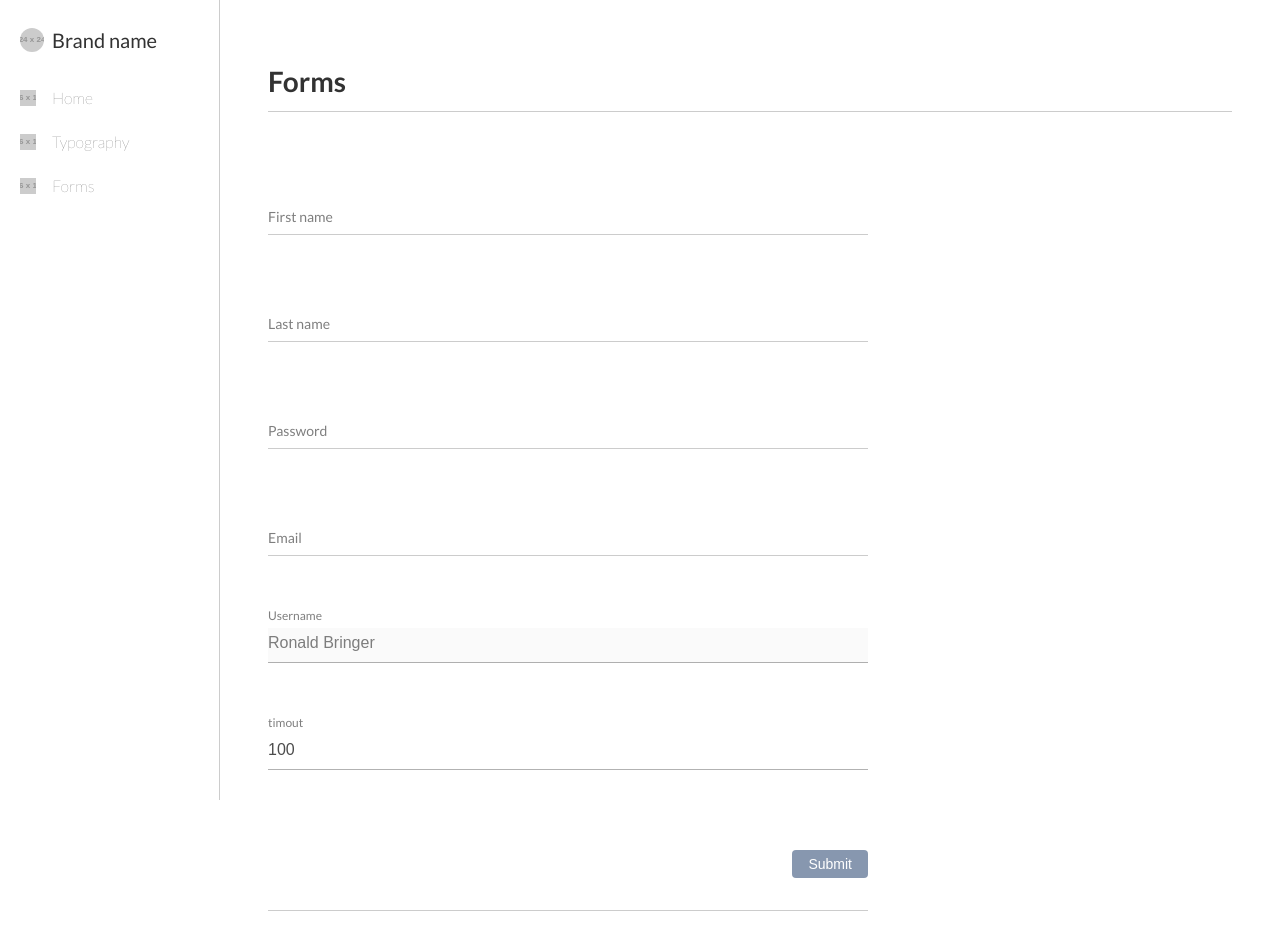
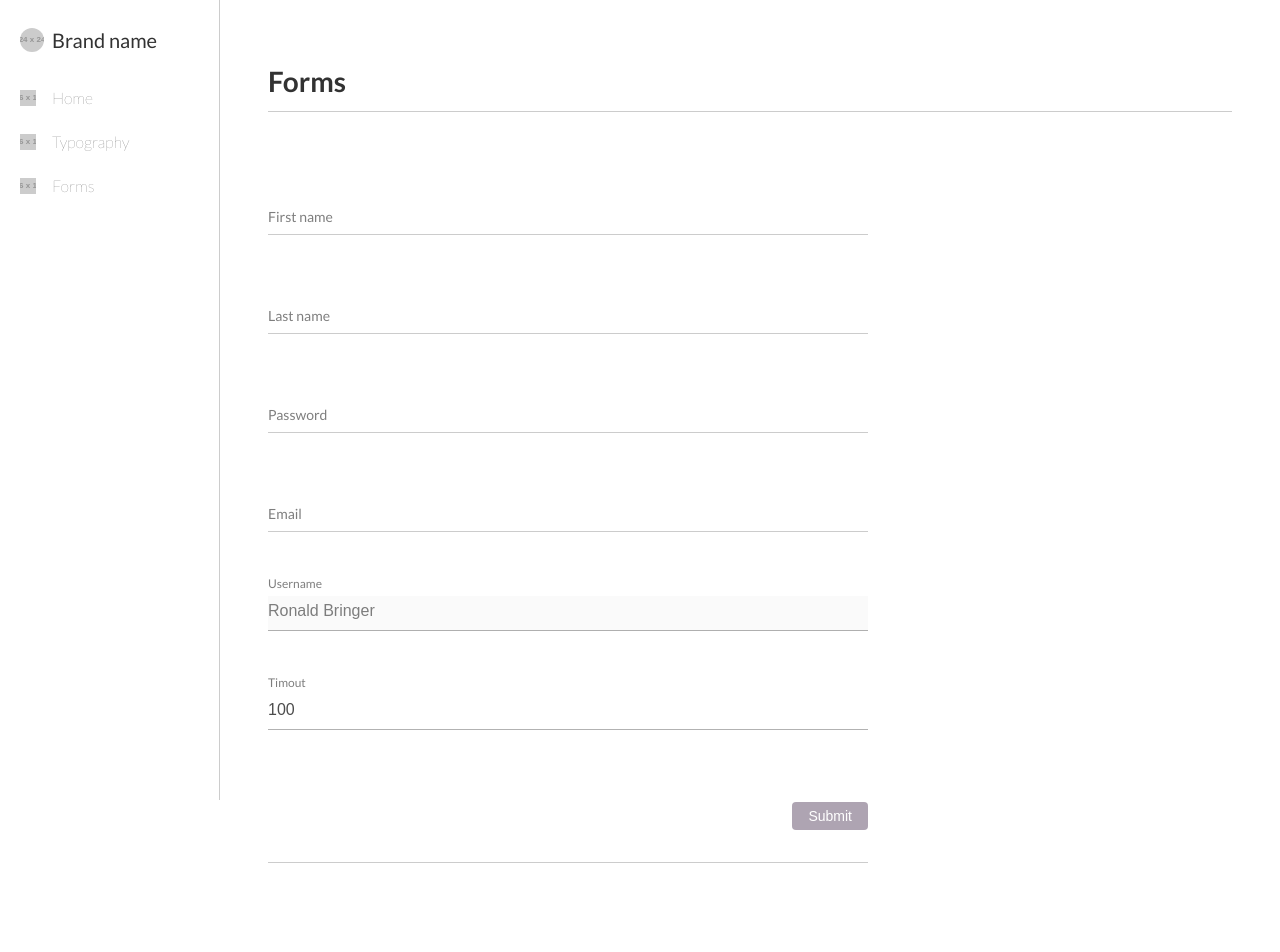
Before and after one commit to mccannm11/electronic-warrants, a React (Create React App) app: page /forms in a window 1280 px wide. Shown: the top 952 px of the page. Built offline with nearby package versions, Linux system fonts and the light colour scheme.

Commit message:
Unsure but looks like button states

```diff
--- a/src/inputs/Button.tsx
+++ b/src/inputs/Button.tsx
@@ -1,7 +1,8 @@
 import styled, { css } from "styled-components"
-import React, { FC, HTMLAttributes, HTMLProps } from "react"
+import React, { FC, HTMLAttributes, useEffect } from "react"
 import { Color, Colors } from "../styles/Colors"
 import { animate } from "../styles/Mixins"
+import { useForm, useFormContext } from "react-hook-form"
 
 type ButtonSize = "small" | "medium" | "large"
 
@@ -20,30 +21,92 @@ const ButtonPaddings: Record<ButtonSize, any> = {
   `
 }
 
+const ButtonStateStyles = {
+  ready: css`
+    cursor: pointer;
+    pointer-events: all;
+  `,
+  disabled: css`
+    pointer-events: none;
+    cursor: not-allowed;
+  `,
+  loading: css`
+    cursor: wait;
+    pointer-events: none;
+  `
+}
+
+function calculateBackgroundColor(props: ButtonProps) {
+  switch (props.state) {
+    case "ready":
+      return Colors[props.color]
+    case "loading":
+      return Colors[props.color]
+    case "disabled":
+      return `${Colors[props.color]}80;`
+  }
+}
+
 const StyledButton = styled.button<ButtonProps>`
   ${animate()}
   ${({ size }) => ButtonPaddings[size]};
   color: white;
-  background-color: ${({ color }) => Colors[color]};
+  background-color: ${(props) => calculateBackgroundColor(props)};
   font-weight: 500;
   border-radius: 4px;
   border: none;
   cursor: pointer;
+  ${(props) => ButtonStateStyles[props.state]};
   outline: none;
   &:hover {
     background-color: ${({ color }) => Colors[color]}80;
   }
 `
 
+type ButtonState = "ready" | "loading" | "disabled"
+
 type ButtonProps = {
   size?: ButtonSize
   color?: Color
+  disabled?: boolean
+  state?: ButtonState
 } & HTMLAttributes<HTMLButtonElement>
 
 const Button: FC<ButtonProps> = ({
+  state = "ready",
+  disabled = false,
   color = "coolGrey",
   size = "medium",
   ...props
-}) => <StyledButton size={size} color={color} {...props} />
+}) => (
+  <StyledButton
+    size={size}
+    color={color}
+    disabled={disabled}
+    state={state}
+    {...props}
+  />
+)
 
-export { Button }
+const ConnectedButton: FC<ButtonProps> = (props) => {
+  const { formState } = useFormContext()
+
+  const calculateButtonState = (): ButtonState => {
+    if (formState.isSubmitting) {
+      return "loading"
+    } else if (formState.isDirty && formState.isValid) {
+      return "ready"
+    } else {
+      return "disabled"
+    }
+  }
+
+  useEffect(() => {
+    console.log("isDirty", formState.isDirty)
+    console.log("isValid", formState.isValid)
+  })
+
+  return <Button state={calculateButtonState()} {...props} />
+}
+
+export { Button, ConnectedButton }
--- a/src/inputs/TextField.tsx
+++ b/src/inputs/TextField.tsx
@@ -88,7 +88,7 @@ const StyledErrorMessage = styled.div<StyledErrorMessageProps>`
   height: 12px;
   font-size: 11px;
   margin-top: 4px;
-  margin-bottom: 32px;
+  margin-bottom: 24px;
   position: relative;
   opacity: ${(props) => (props.validationState === "valid" ? 0 : 0.7)};
   top: ${(props) => (props.validationState === "valid" ? -16 : 0)}px;
@@ -144,14 +144,13 @@ const TextField = React.forwardRef<HTMLInputElement, TextFieldProps>(
           <Spacer height={1.5} />
           <StyledTextField
             {...props}
+            autoComplete="off"
             type={type}
             ref={inputRef}
             disabled={disabled}
             validationState={validationState}
             formElementState={formElementState}
             onFocus={handleInputFocus}
-            onChange={calculateFormElementState}
-            onInput={calculateFormElementState}
             onBlur={handleInputBlur}
           />
         </StyledTextFieldWrapper>
@@ -176,8 +175,6 @@ const ConnectedTextField: FC<ConnectedTextFieldProps> = ({
   const { register, errors } = useFormContext()
   const fieldError = errors[props.name]
 
-  useEffect(() => console.log(props.disabled))
-
   return (
     <TextField ref={register(validationRules)} error={fieldError} {...props} />
   )
--- a/src/pages/FormsPage.tsx
+++ b/src/pages/FormsPage.tsx
@@ -6,7 +6,7 @@ import { ConnectedTextField } from "../inputs/TextField"
 import styled from "styled-components"
 import { Spacer } from "../utilities/Spacer"
 import { Colors } from "../styles/Colors"
-import { Button } from "../inputs/Button"
+import { ConnectedButton } from "../inputs/Button"
 import { FormProvider, useForm } from "react-hook-form"
 import { Header } from "../typography/Header"
 import { HR } from "../utilities/HR"
@@ -33,7 +33,12 @@ const sleep = (timeout: number) =>
   })
 
 const FormsPage = () => {
-  const formMethods = useForm()
+  const formMethods = useForm({
+    mode: "onChange",
+    defaultValues: {
+      timeout: 100
+    }
+  })
   const [submitData, setSubmitData] = useState([])
 
   const handleSubmit = formMethods.handleSubmit(async (formData) => {
@@ -46,7 +51,7 @@ const FormsPage = () => {
       <PageWithNavigationLayout>
         <PageHeader>Forms</PageHeader>
         <FormProvider {...formMethods}>
-          <form onSubmit={handleSubmit}>
+          <form onSubmit={handleSubmit} autoComplete="off">
             <StyledFormLayout>
               <ConnectedTextField
                 validationRules={{
@@ -78,14 +83,11 @@ const FormsPage = () => {
                 name="username"
                 defaultValue="Ronald Bringer"
               />
-              <ConnectedTextField
-                label="timout"
-                name="timeout"
-                validationRules={{ required: "Please enter a timeout value" }}
-                defaultValue={100}
-              />
+              <ConnectedTextField label="Timout" name="timeout" />
               <StyledFormFooter>
-                <Button onClick={handleSubmit}>Submit</Button>
+                <ConnectedButton color="englishViolet" onClick={handleSubmit}>
+                  Submit
+                </ConnectedButton>
               </StyledFormFooter>
             </StyledFormLayout>
 
@@ -97,11 +99,11 @@ const FormsPage = () => {
 
             <Text>
               Is Submitted:&nbsp;
-              {formMethods.formState.isSubmitted ? "true" : "false"}
+              {formMethods.formState.isSubmitted.toString()}
             </Text>
             <Text>
               Is submitting:&nbsp;
-              {formMethods.formState.isSubmitting ? "true" : "false"}
+              {formMethods.formState.isSubmitting.toString()}
             </Text>
             <Text> Submit count:&nbsp;{formMethods.formState.submitCount}</Text>
 
```
